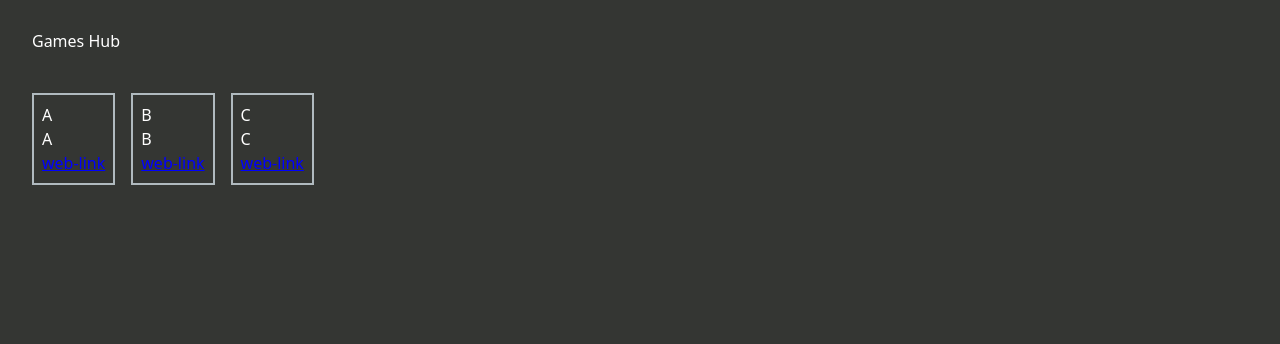
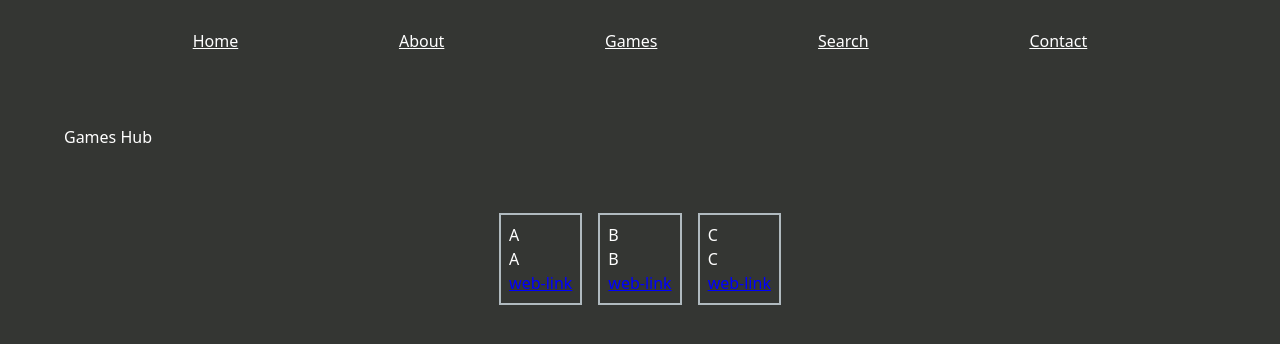
Before and after one commit to Saif-Uddin-93/games-hub, a Django app: page /test/ in a window 1280 px wide. Shown: the top 344 px of the page. Run offline with Django 5.2, Linux system fonts and the light colour scheme.

Commit message:
added navbar

```diff
--- a/gameProject/game1/static/output.css
+++ b/gameProject/game1/static/output.css
@@ -577,6 +577,14 @@ video {
   margin-top: 5px;
 }
 
+.mb-\[1rem\] {
+  margin-bottom: 1rem;
+}
+
+.mb-\[3rem\] {
+  margin-bottom: 3rem;
+}
+
 .block {
   display: block;
 }
@@ -601,12 +609,28 @@ video {
   min-width: 200px;
 }
 
+.justify-center {
+  justify-content: center;
+}
+
+.justify-evenly {
+  justify-content: space-evenly;
+}
+
 .gap-\[1rem\] {
   gap: 1rem;
 }
 
 .gap-\[2rem\] {
   gap: 2rem;
+}
+
+.gap-1 {
+  gap: 0.25rem;
+}
+
+.gap-\[3rem\] {
+  gap: 3rem;
 }
 
 .rounded-xl {
@@ -692,6 +716,10 @@ video {
   padding-bottom: 1.5rem;
 }
 
+.align-middle {
+  vertical-align: middle;
+}
+
 .text-\[1rem\] {
   font-size: 1rem;
 }
--- a/gameProject/game1/templates/base.html
+++ b/gameProject/game1/templates/base.html
@@ -10,8 +10,24 @@
     {% endblock %}
 </head>
 <body class="bg-[#343633]">
-    {% block header %}{% endblock %}
-    {% block main %}{% endblock %}
-    {% block scripts %}{% endblock %}
+    <header id="title" class="mt-[5px] px-[2rem] py-[1.5rem] text-[1rem]">
+        <nav class="mb-[3rem]">
+            <ul class="flex justify-evenly">
+                <li><a href="" class="underline">Home</a></li>
+                <li><a href="" class="underline">About</a></li>
+                <li><a href="" class="underline">Games</a></li>
+                <li><a href="" class="underline">Search</a></li>
+                <li><a href="" class="underline">Contact</a></li>
+            </ul>
+        </nav>
+    {% block header %}
+    {% endblock %}
+    </header>
+    <main class= "px-[2rem] flex justify-center">
+    {% block main %}
+    {% endblock %}
+    </main>
+    {% block scripts %}
+    {% endblock %}
 </body>
 </html>
```
Also changed, not shown: gameProject/game1/templates/home.html (+2 -6 lines).
